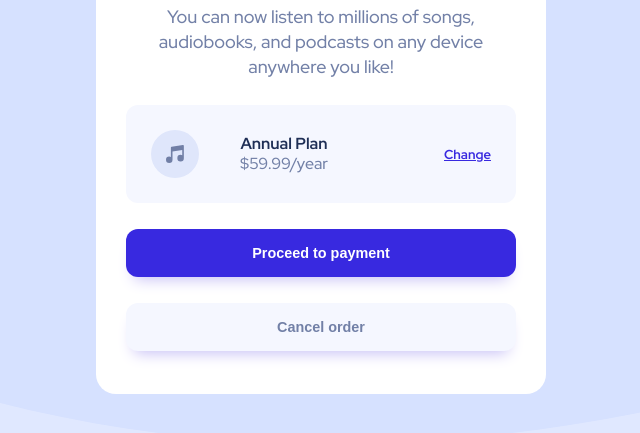
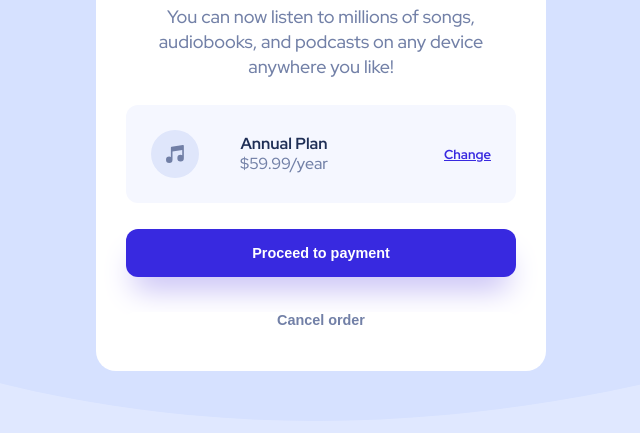
Before and after one commit to Madisonkanna/tutorial-order-summary-component, a plain HTML site: page index.html in a window 1280 px wide. Shown: the part 383-816 px from the top of the page, without its empty margins (319-959 px from the left). Drawn offline with Linux system fonts and the light colour scheme.

Commit message:
Revert "recommendations: buttons payment and cancel"
This reverts commit e38b58f293b674b1589646f576c48382fd248edc.

```diff
--- a/styles.css
+++ b/styles.css
@@ -1,9 +1,9 @@
 @import url("https://fonts.googleapis.com/css2?family=Red+Hat+Display:wght@500;700;900&display=swap");
 
 * {
-  box-sizing: border-box;
   margin: 0;
   padding: 0;
+  box-sizing: border-box;
 }
 
 :root {
@@ -16,41 +16,41 @@
 }
 
 body {
-  background-color: var(--pale-blue);
   background-image: url(./images/pattern-background-desktop.svg);
   background-repeat: no-repeat;
   background-size: cover;
+  background-color: var(--pale-blue);
+  font-size: 16px;
   font-family: "Red Hat Display", sans-serif;
-  font-size: 16px;
 }
 
 .card {
+  width: 450px;
   background-color: white;
+  color: var(--desaturated-blue);
   border-radius: 20px;
-  color: var(--desaturated-blue);
   margin: 50px auto;
-  width: 450px;
 }
 
 .title {
   color: var(--dark-blue);
+  font-weight: 900;
   font-size: 32px;
-  font-weight: 900;
 }
 
 .hero-image {
+  width: 100%;
+  border-top-right-radius: 20px;
   border-top-left-radius: 20px;
-  border-top-right-radius: 20px;
-  width: 100%;
 }
 
 .container {
   display: flex;
   flex-direction: column;
+  justify-content: center;
+  text-align: center;
+  padding: 30px;
   font-size: 18px;
-  justify-content: center;
-  padding: 30px;
-  text-align: center;
 }
 
 .container > * {
@@ -66,14 +66,14 @@ body {
 }
 
 .plan-container {
-  align-items: center;
+  font-size: 16px;
   background-color: var(--very-pale-blue);
+  padding: 25px;
   border-radius: 12px;
   display: flex;
   flex-direction: row;
-  font-size: 16px;
   justify-content: space-between;
-  padding: 25px;
+  align-items: center;
 }
 
 .plan-container a {
@@ -88,26 +88,24 @@ body {
 }
 
 .plan-description {
+  margin-right: 75px;
   line-height: 20px;
-  margin-right: 75px;
 }
 
 button {
+  width: 100%;
   border: none;
+  font-weight: 700;
+  font-size: 0.9rem;
   border-radius: 12px;
   cursor: pointer;
-  font-size: 0.9rem;
-  font-weight: 700;
-  width: 100%;
 }
 
 .cancel-button {
-  background-color: var(--very-pale-blue);
+  background-color: white;
+  color: var(--desaturated-blue);
   border: none;
-  box-shadow: 0 10px 15px -8px rgb(197 189 245);
-  color: var(--desaturated-blue);
-  margin-top: 13px;
-  padding: 1rem 0;
+  margin-top: 22px;
 }
 
 .cancel-button:hover {
@@ -116,9 +114,9 @@ button {
 
 .proceed-button {
   background-color: var(--bright-blue);
-  box-shadow: 0 10px 15px -8px rgb(197 189 245);
+  padding: 1rem 0;
   color: white;
-  padding: 1rem 0;
+  box-shadow: 0 20px 30px -8px rgb(197 189 245);
 }
 
 .proceed-button:hover {
```
